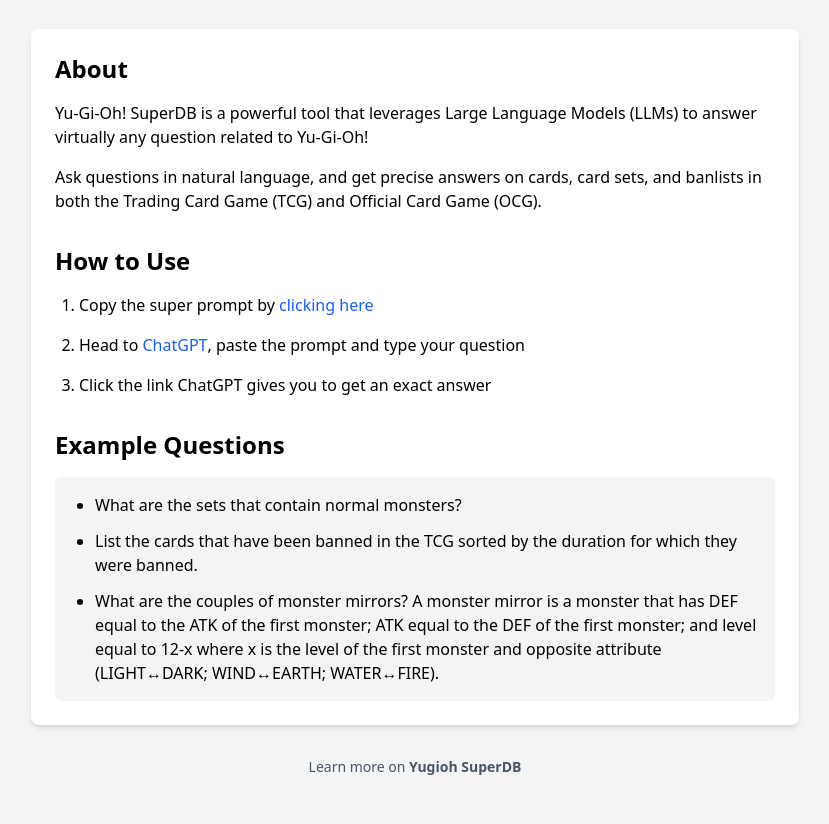
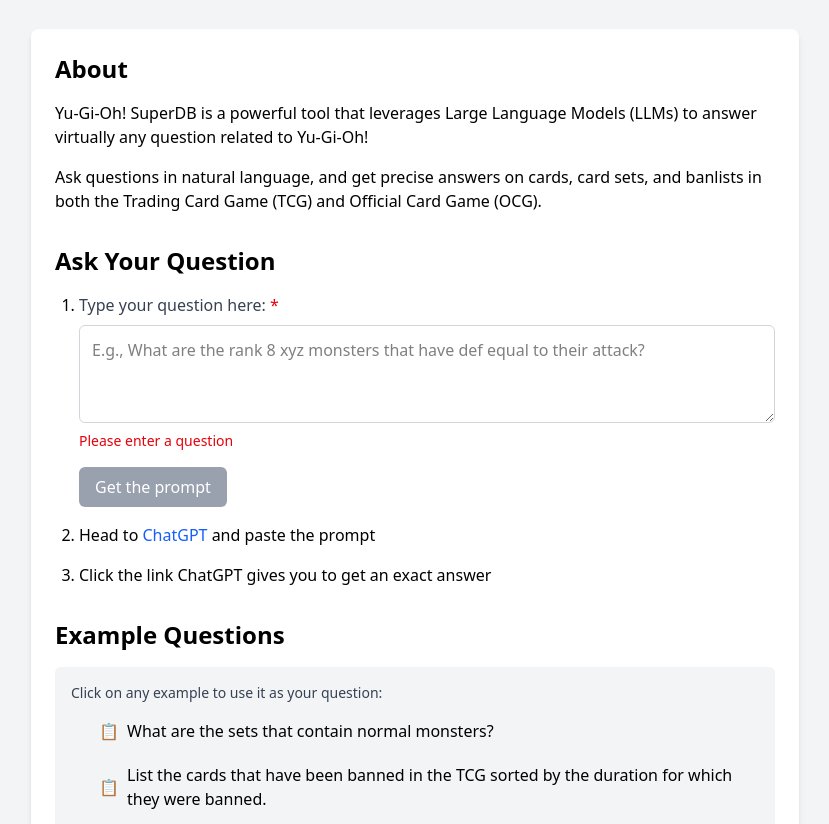
Before and after one commit to gillesdami/yugioh-superdb, a website: page dist/index.html in a window 1280 px wide. Shown: the part 111-935 px from the top of the page, without its empty margins (225-1054 px from the left). Drawn offline with nearby package versions, Linux system fonts and the light colour scheme.

Commit message:
minor improve to index

```diff
--- a/dist/index.html
+++ b/dist/index.html
@@ -23,14 +23,20 @@
             </section>
 
             <section class="mb-8">
-                <h2 class="text-2xl font-semibold mb-4">How to Use</h2>
+                <h2 class="text-2xl font-semibold mb-4">Ask Your Question</h2>
                 <ol class="list-decimal pl-6 space-y-4">
                     <li>
-                        Copy the super prompt by
-                        <button id="copyPromptBtn" class="text-blue-600 hover:underline font-medium">clicking here</button>
-                        <span id="copyFeedback" class="ml-2 text-green-600 hidden">✓ Prompt copied to clipboard!</span>
+                        <div class="mb-4">
+                            <label for="userPrompt" class="block text-gray-700 mb-2">Type your question here: <span class="text-red-600">*</span></label>
+                            <textarea id="userPrompt" rows="3" class="w-full p-3 border border-gray-300 rounded-md focus:border-blue-500 focus:ring focus:ring-blue-200 transition" placeholder="E.g., What are the rank 8 xyz monsters that have def equal to their attack?" required></textarea>
+                            <div id="promptWarning" class="text-red-600 text-sm mt-2 hidden">Please enter a question</div>
+                        </div>
+                        <div class="flex flex-wrap items-center gap-2">
+                            <button id="copyPromptBtn" class="bg-blue-600 hover:bg-blue-700 text-white py-2 px-4 rounded-md transition font-medium disabled:bg-gray-400 disabled:cursor-not-allowed">Get the prompt</button>
+                            <span id="copyFeedback" class="text-green-600 hidden">✓ Prompt copied to clipboard!</span>
+                        </div>
                     </li>
-                    <li>Head to <a href="https://chat.openai.com/" target="_blank" class="text-blue-600 hover:underline font-medium">ChatGPT</a>, paste the prompt and type your question</li>
+                    <li>Head to <a href="https://chat.openai.com/" target="_blank" class="text-blue-600 hover:underline font-medium">ChatGPT</a> and paste the prompt</li>
                     <li>Click the link ChatGPT gives you to get an exact answer</li>
                 </ol>
             </section>
@@ -38,10 +44,17 @@
             <section>
                 <h2 class="text-2xl font-semibold mb-4">Example Questions</h2>
                 <div class="bg-gray-100 p-4 rounded-md">
+                    <p class="mb-3 text-sm text-gray-700">Click on any example to use it as your question:</p>
                     <ul class="list-disc pl-6 space-y-3">
-                        <li>What are the sets that contain normal monsters?</li>
-                        <li>List the cards that have been banned in the TCG sorted by the duration for which they were banned.</li>
-                        <li>What are the couples of monster mirrors? A monster mirror is a monster that has DEF equal to the ATK of the first monster; ATK equal to the DEF of the first monster; and level equal to 12-x where x is the level of the first monster and opposite attribute (LIGHT↔DARK; WIND↔EARTH; WATER↔FIRE).</li>
+                        <li class="cursor-pointer hover:bg-gray-200 p-1 rounded flex items-center" onclick="document.getElementById('userPrompt').value=this.textContent.replace('📋 ', '').trim(); document.getElementById('userPrompt').dispatchEvent(new Event('input'))">
+                            <span class="text-blue-600 mr-2">📋</span> What are the sets that contain normal monsters?
+                        </li>
+                        <li class="cursor-pointer hover:bg-gray-200 p-1 rounded flex items-center" onclick="document.getElementById('userPrompt').value=this.textContent.replace('📋 ', '').trim(); document.getElementById('userPrompt').dispatchEvent(new Event('input'))">
+                            <span class="text-blue-600 mr-2">📋</span> List the cards that have been banned in the TCG sorted by the duration for which they were banned.
+                        </li>
+                        <li class="cursor-pointer hover:bg-gray-200 p-1 rounded flex items-center" onclick="document.getElementById('userPrompt').value=this.textContent.replace('📋 ', '').trim(); document.getElementById('userPrompt').dispatchEvent(new Event('input'))">
+                            <span class="text-blue-600 mr-2">📋</span> What are the couples of monster mirrors? A monster mirror is a monster that has DEF equal to the ATK of the first monster; ATK equal to the DEF of the first monster; and level equal to 12-x where x is the level of the first monster and opposite attribute (LIGHT↔DARK; WIND↔EARTH; WATER↔FIRE).
+                        </li>
                     </ul>
                 </div>
             </section>
@@ -58,6 +71,29 @@
         document.addEventListener('DOMContentLoaded', function() {
             const copyPromptBtn = document.getElementById('copyPromptBtn');
             const copyFeedback = document.getElementById('copyFeedback');
+            const userPromptTextarea = document.getElementById('userPrompt');
+            const promptWarning = document.getElementById('promptWarning');
+
+            // Initially disable the button if textarea is empty
+            const isEmptyPrompt = userPromptTextarea.value.trim() === '';
+            copyPromptBtn.disabled = isEmptyPrompt;
+            if (isEmptyPrompt) {
+                promptWarning.classList.remove('hidden');
+            }
+
+            // enable/disable get prompt button
+            userPromptTextarea.addEventListener('input', function() {
+                const userPrompt = this.value.trim();
+                const isEmpty = userPrompt === '';
+                copyPromptBtn.disabled = isEmpty;
+
+                // Show/hide warning
+                if (isEmpty) {
+                    promptWarning.classList.remove('hidden');
+                } else {
+                    promptWarning.classList.add('hidden');
+                }
+            });
 
             copyPromptBtn.addEventListener('click', async function() {
                 try {
@@ -65,8 +101,20 @@
                     const response = await fetch('assets/prompt.md');
                     const promptText = await response.text();
 
+                    // Get user's prompt (required now)
+                    const userPrompt = userPromptTextarea.value.trim();
+
+                    // Validate that there's a question (should be prevented by disabled button, but double-check)
+                    if (!userPrompt) {
+                        alert('Please type a question before copying the prompt.');
+                        return;
+                    }
+
+                    // Combine base prompt with user prompt
+                    let finalPrompt = promptText + '\n\n' + userPrompt;
+
                     // Copy to clipboard
-                    await navigator.clipboard.writeText(promptText);
+                    await navigator.clipboard.writeText(finalPrompt);
 
                     // Show feedback
                     copyFeedback.classList.remove('hidden');
```
